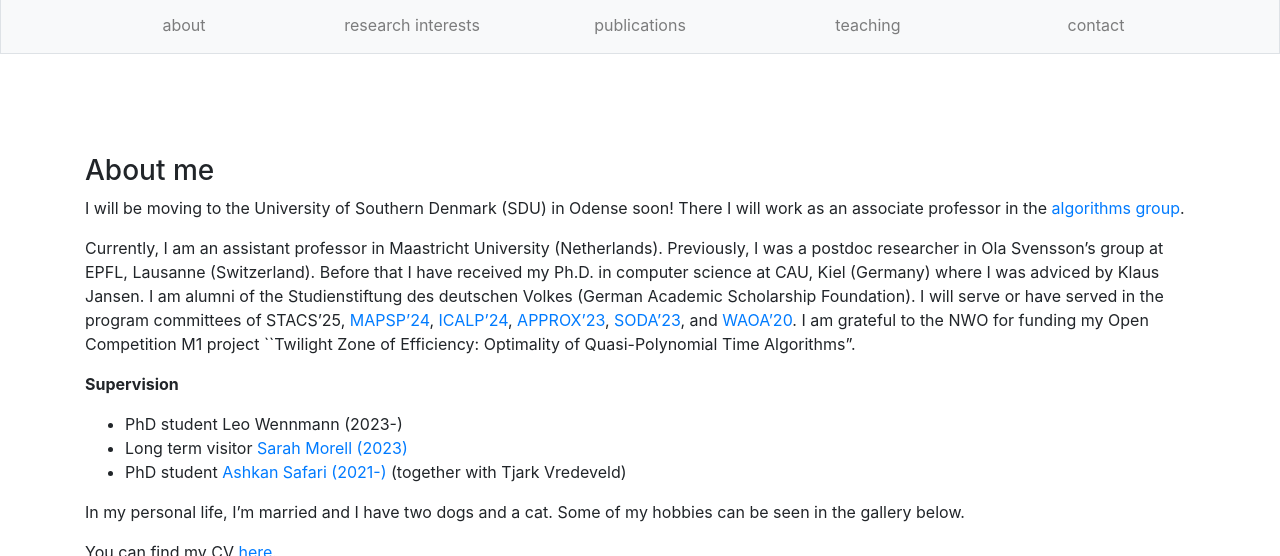
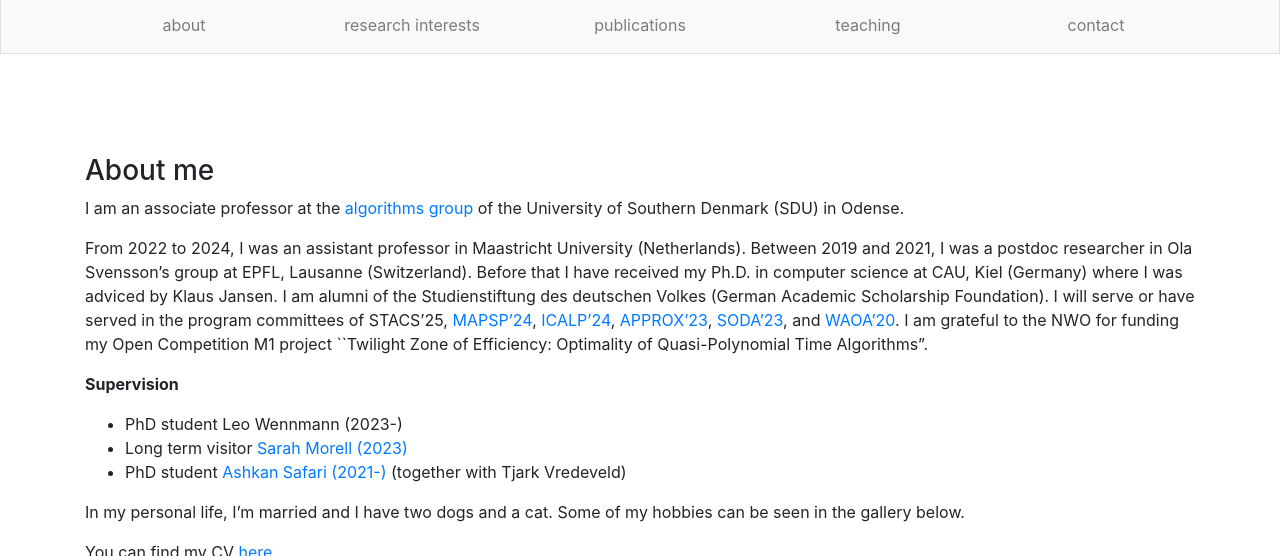
Before and after one commit to larsrohwedder/larsrohwedder.github.io, a Jekyll site: the page built from index.html, in a window 1280 px wide and 900 px high, cut to the strip 308-864 px from the top of the window. Built offline with Jekyll 4.4.1, drawn with Linux system fonts in a browser that asks for light colours.

Commit message:
Update about.markdown

```diff
--- a/_includes/about.markdown
+++ b/_includes/about.markdown
@@ -1,7 +1,7 @@
-I will be moving to the University of Southern Denmark (SDU) in Odense soon! There I will work as an associate professor in the [algorithms group](https://algorithms.sdu.dk/).
+I am an associate professor at the [algorithms group](https://algorithms.sdu.dk/) of the University of Southern Denmark (SDU) in Odense.
 
-Currently, I am an assistant professor in Maastricht University (Netherlands).
-Previously, I was a postdoc researcher in Ola Svensson's group at EPFL, Lausanne (Switzerland).
+From 2022 to 2024, I was an assistant professor in Maastricht University (Netherlands).
+Between 2019 and 2021, I was a postdoc researcher in Ola Svensson's group at EPFL, Lausanne (Switzerland).
 Before that I have received my Ph.D. in computer science at CAU, Kiel (Germany) where I was
 adviced by Klaus Jansen. I am alumni of the Studienstiftung des deutschen Volkes (German Academic Scholarship Foundation).
 I will serve or have served in the program committees of STACS'25, [MAPSP'24](https://people.cs.pitt.edu/~kirk/MAPSP/), [ICALP'24](https://compose.ioc.ee/icalp2024/), [APPROX'23](https://approxconference.wordpress.com/), [SODA'23](https://www.siam.org/conferences/cm/conference/soda23), and [WAOA'20](http://algo2020.di.unipi.it/WAOA2020/).
```
